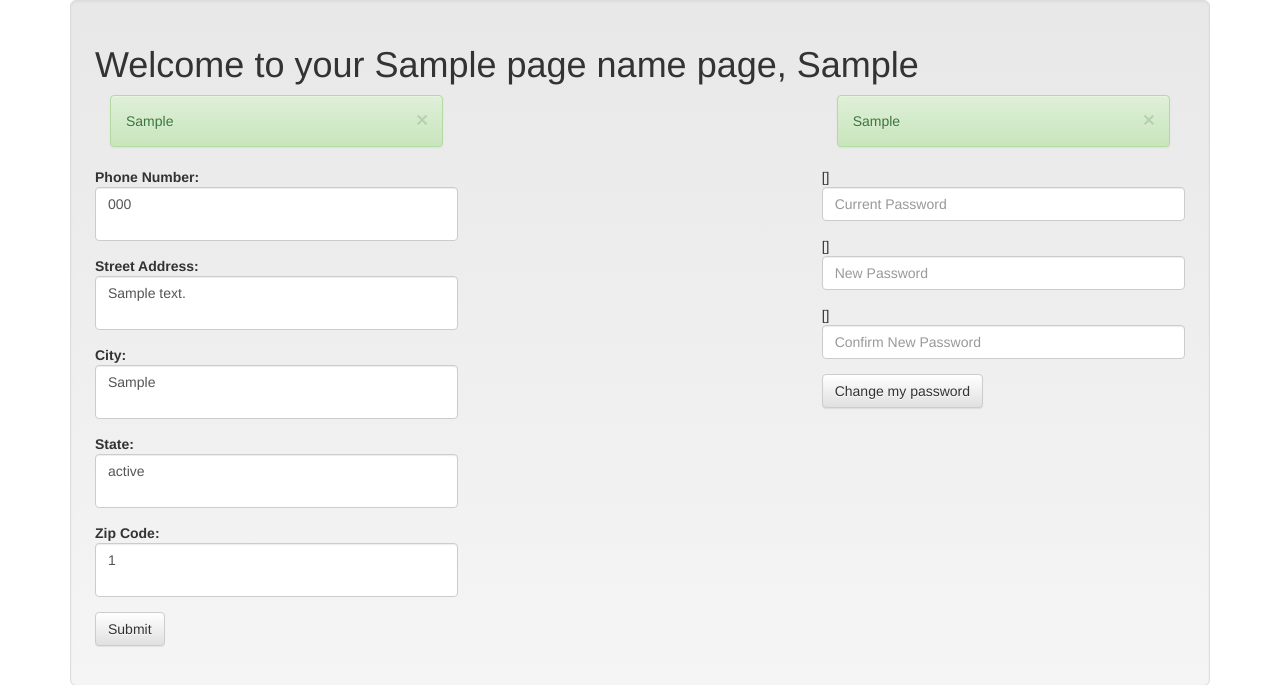
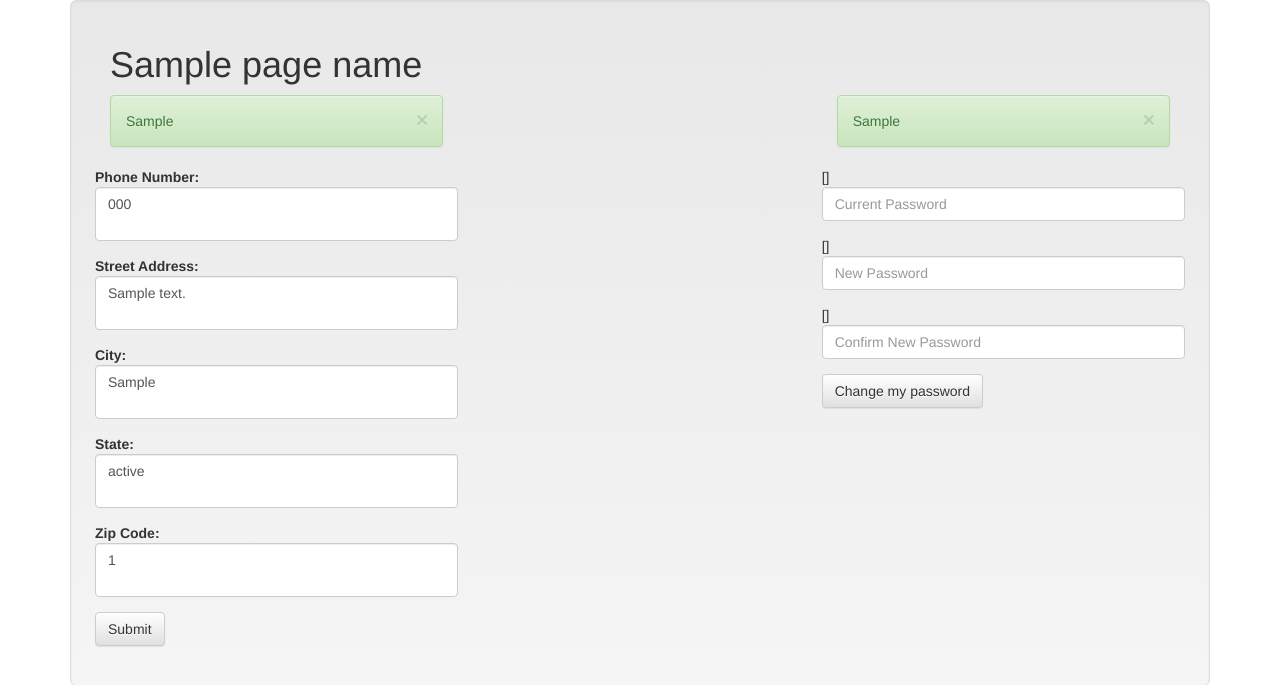
Before and after one commit to chrcoe/emr-patient, a Django app: template emrapp/patient/templates/patient/settings.html in a window 1280 px wide. Shown: the part 72-757 px from the top of the page. Run offline with Django 3.2, Linux system fonts and the light colour scheme; tables that the repository leaves empty hold one stand-in row (values such as "Sample post"); the template is opened without the code that fills it: values that come from a table or form of the project are taken from there, most other values are stand-ins (such as "Sample title", 1, 10 or a date in 2020); some libraries are stand-ins or nearby versions.

Commit message:
forgot to change the settings header to match the other pages

```diff
--- a/emrapp/patient/templates/patient/settings.html
+++ b/emrapp/patient/templates/patient/settings.html
@@ -4,7 +4,9 @@
 {% block content %}
 <div class="container">
   <div class="well well-lg clearfix">
-    <h1>Welcome to your {{ page_name }} page, {{ patient.first_name }} </h1>
+      <div class="col-md-12 col-lg-12">
+        <h1>{{ page_name }}</h1>
+      </div>
     <div class="col-md-4 col-lg-4">
       {% if errMsg %}
         <div class="alert alert-danger alert-dismissible" role="alert">
```
